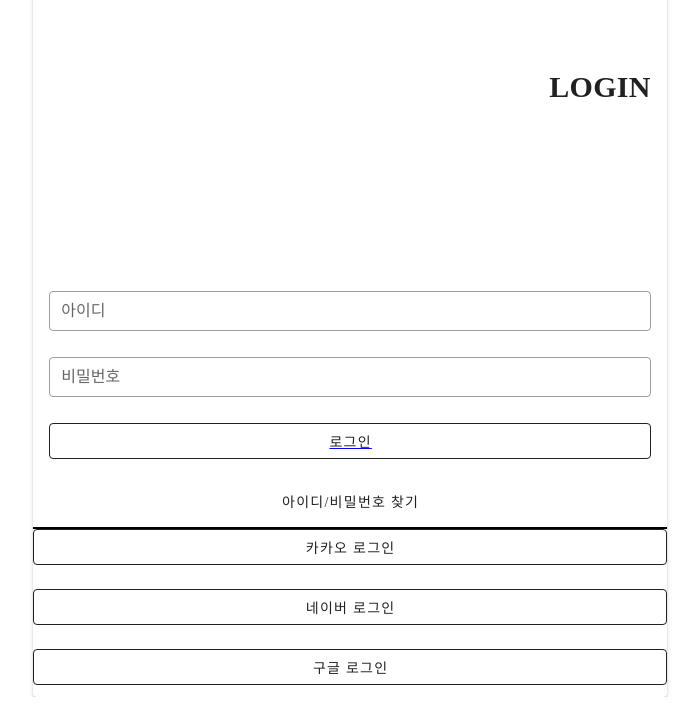
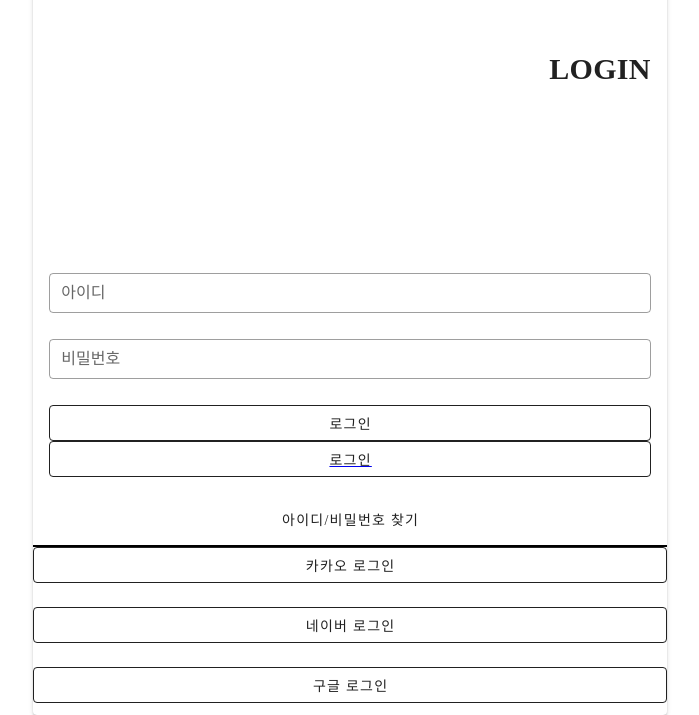
Before and after one commit to kb-final-team4/crimefin, a Vue app: page /login in a window 1280 px wide. Shown: the part 116-831 px from the top of the page, without its empty margins (290-989 px from the left). Built offline with nearby package versions, Linux system fonts and the light colour scheme.

Commit message:
[Feat]로그인버튼 수정

```diff
--- a/src/components/LogIn.vue
+++ b/src/components/LogIn.vue
@@ -26,7 +26,7 @@
                 required
                 type="password"
               ></v-text-field>
-              <!-- <v-btn
+              <v-btn
                 type="submit"
                 color="primary"
                 class="mt-4"
@@ -35,7 +35,7 @@
                 depressed
               >
                 로그인
-              </v-btn> -->
+              </v-btn>
 
               <router-link to="/main"><v-btn
                 color="primary"
```
Also changed, not shown: 34 other files (tests, documents, lock files or other folders).
